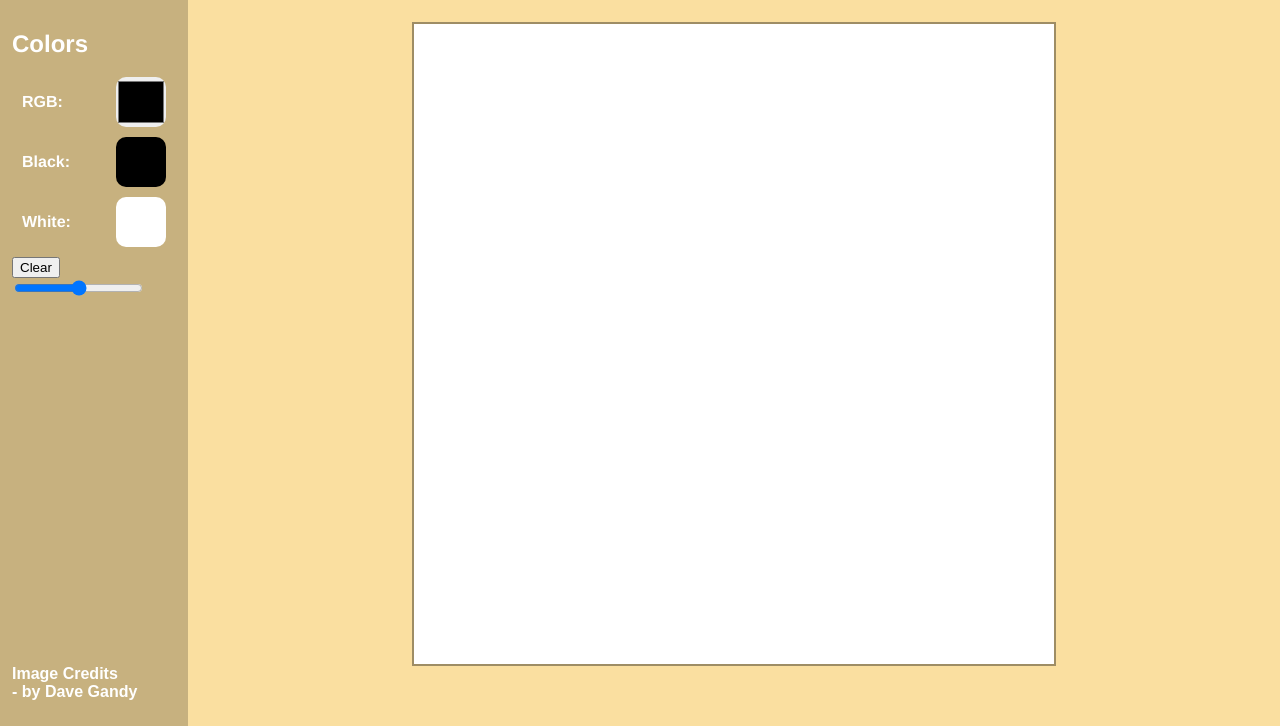
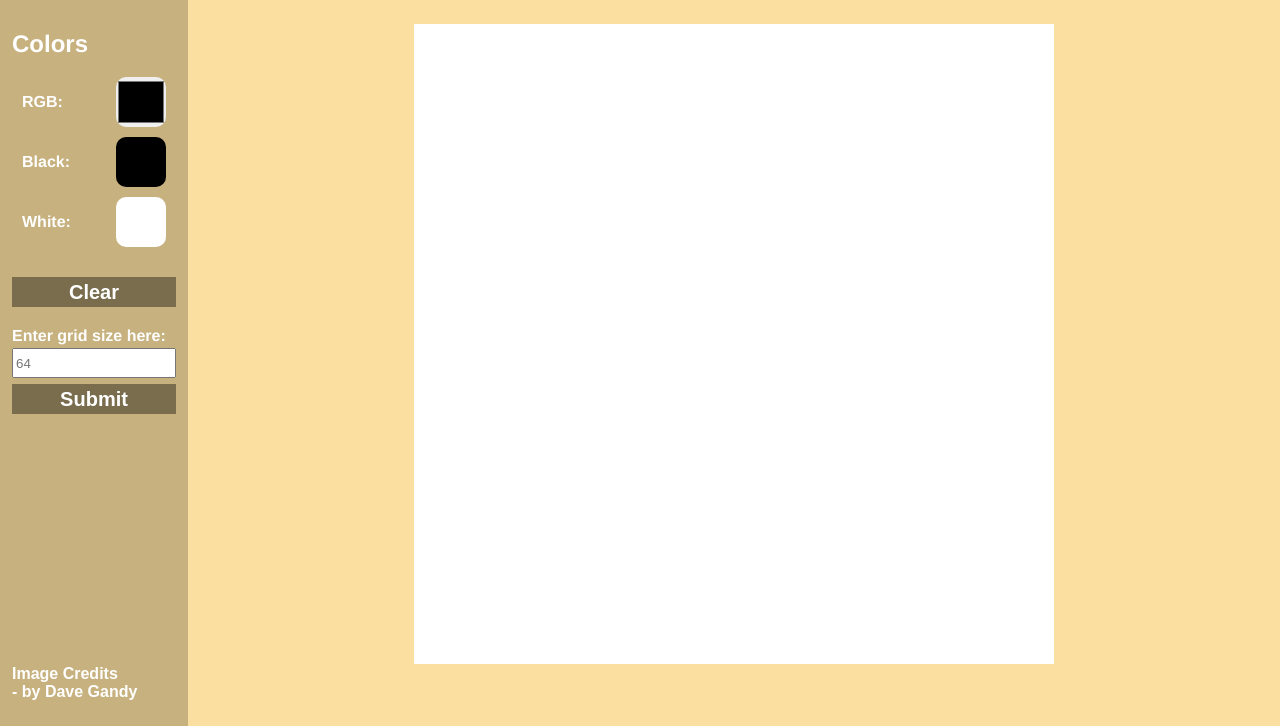
Before and after one commit to edu2907/etch-a-sketch, a plain HTML site: page index.html in a window 1280 px wide. Shown: the part 96-822 px from the top of the page. Drawn offline with Linux system fonts and the light colour scheme.

Commit message:
Add clear button and grid resizer
Also fixed a bug where grid could be selected by cursor.

```diff
--- a/index.html
+++ b/index.html
@@ -22,17 +22,24 @@
                         <span class="colorname">RGB:</span><input type="color" id="rgb_color" class="colorbutton">
                     </div>
                     <div class="color_option">
-                        <span class="colorname">Black: </span> <div id="black" class="colorbutton"></div>
+                        <span class="colorname">Black: </span>
+                        <div id="black" class="colorbutton"></div>
                     </div>
                     <div class="color_option">
-                        <span class="colorname">White: </span><div id="white" class="colorbutton"></div>
+                        <span class="colorname">White: </span>
+                        <div id="white" class="colorbutton"></div>
                     </div>
                 </div>
-                <button>Clear</button>
-                <input type="range" name="" id="">
+                <button class="pannelbutton" id="clearbutton" onclick="clean()">Clear</button>
+                <div id="gridsize">
+                    <span>Enter grid size here:</span>
+                    <input type="text" id="sizeInput" maxlength="2" placeholder="64">
+                    <button class="pannelbutton" onclick="resize(event.target.previousElementSibling.value)">Submit</button>
+                </div>
             </div>
-            <a href="https://www.flaticon.com/br/packs/font-awesome" target="_blank" class="credits"><span>Image Credits
-                </span><span>- by Dave Gandy</span></a>
+            <a href="https://www.flaticon.com/br/packs/font-awesome" target="_blank" class="credits">
+                <span>Image Credits</span><span>- by Dave Gandy</span>
+            </a>
         </div>
         <div id="screen"></div>
     </div>
--- a/script.js
+++ b/script.js
@@ -1,28 +1,38 @@
-var color = 'black'
-
-let screen = document.getElementById('screen');
-let squareList = [];
-for(i = 0; i < 256; i++) {
-    squareList[i] = document.createElement('div');
-    squareList[i].classList.add('square');
-    squareList[i].classList.add('num' + i);
-    squareList[i].addEventListener('mouseover', paint);
-    squareList[i].addEventListener('mousedown', paint);
-    screen.appendChild(squareList[i]);
+let gridSize = 256
+let pixelList = [];
+let pixelSize = 40
+const screen = document.getElementById('screen');
+function createGrid() {
+    for (i = 0; i < gridSize; i++) {
+        pixelList[i] = document.createElement('div');
+        pixelList[i].classList.add('square');
+        pixelList[i].classList.add('num' + i);
+        pixelList[i].addEventListener('mouseover', paint);
+        pixelList[i].addEventListener('mousedown', paint);
+        pixelList[i].style.width = `${pixelSize}px`
+        pixelList[i].style.height = `${pixelSize}px`
+        screen.appendChild(pixelList[i]);
+    }
 }
-
+createGrid(gridSize)
+function paint(event) {
+    if (event.buttons == 1 || event.type == 'mousedown') {
+        event.target.style.backgroundColor = color;
+    }
+}
 
 let buttonList = {
     blackColor: document.getElementById('black'),
     whiteColor: document.getElementById('white'),
     rgbColor: document.getElementById('rgb_color')
 }
-    buttonList.blackColor.addEventListener('click', changeColor)
-    buttonList.whiteColor.addEventListener('click', changeColor)
-    buttonList.rgbColor.addEventListener('input', changeColor)
-
+buttonList.blackColor.addEventListener('click', changeColor)
+buttonList.whiteColor.addEventListener('click', changeColor)
+buttonList.rgbColor.addEventListener('input', changeColor)
+buttonList.rgbColor.addEventListener('change', changeColor)
+let color = 'black'
 function changeColor(event) {
-    if(event.type == 'click') {
+    if (event.type == 'click') {
         color = event.target.id
     }
     else {
@@ -30,8 +40,18 @@ function changeColor(event) {
     }
 }
 
-function paint(event) {
-    if(event.buttons == 1 || event.type == 'mousedown') {
-       event.target.style.backgroundColor = color;
+function clean() {
+    for (i = 0; i < pixelList.length; i++) {
+        pixelList[i].style.backgroundColor = 'white'
     }
 }
+
+function resize(newSize) {
+    gridSize = newSize**2
+    for(i = 0; i < pixelList.length; i++) {
+        screen.removeChild(pixelList[i])
+    }
+    pixelList = []
+    pixelSize = (640*newSize)/gridSize
+    createGrid()
+}
--- a/style.css
+++ b/style.css
@@ -1,6 +1,6 @@
 @import url('https://fonts.googleapis.com/css2?family=Lobster&display=swap');
 
-/* General */
+/** General **/
 html {
     height: 100vh;
 }
@@ -14,7 +14,7 @@ body {
     display: flex;
 }
 
-/* Header */
+/** Header **/
 header {
     background-color: #7A622A;
     height: 10%;
@@ -35,7 +35,7 @@ h1 {
 
 }
 
-/* Panel */
+/** Pannel **/
 #panel {
     background-color: #C7B17F;
     width: 164px;
@@ -45,6 +45,7 @@ h1 {
     flex-direction: column;
     justify-content: space-between;
 }
+/* Color Section */
 .color_option {
     display: flex;
     justify-content: space-between;
@@ -63,6 +64,7 @@ h1 {
     border: 0;
     border-radius: 10px;
     display: inline-block;
+    user-select: none;
 }
 #white {
     background-color: white;
@@ -70,6 +72,35 @@ h1 {
 #black {
     background-color: black;
 }
+/* Clear and Grid Size Sections */
+#clearbutton {
+    margin: 20px 0px;
+}
+#gridsize > *, #clearbutton{
+    width: 100%;
+    height: 30px;
+}
+#gridsize > * {
+    margin: 3px 0px;
+
+}
+#gridsize > span {
+    color: white;
+    font-family: Helvetica, sans-serif;
+    font-weight: bold;
+    font-size: 15x;
+}
+.pannelbutton {
+    border: 0;
+    color: white;
+    background-color: #7A6D4E;
+    font-weight: bold;
+    font-size: 20px;
+}
+#sizeInput {
+    box-sizing: border-box;
+}
+/* Credits */
 .credits {
     font-family: Arial, Helvetica, sans-serif;
     font-weight: bold;
@@ -79,19 +110,18 @@ h1 {
     display: block;
 }
 
-/* Screen */
+/** Screen **/
 #screen {
     background-color: rgba(0, 0, 0, 0.37);
     margin: auto;
     width: 640px;
     height: 640px;
-    padding: 2px;
+    padding: 0px;
     display: flex;
     flex-wrap: wrap;
 }
 .square {
-    width: 40px;
-    height: 40px;
     background-color: white;
-    flex: 0 0 auto;
+    flex: 0 1 auto;
+    user-select: none;
 }
```
